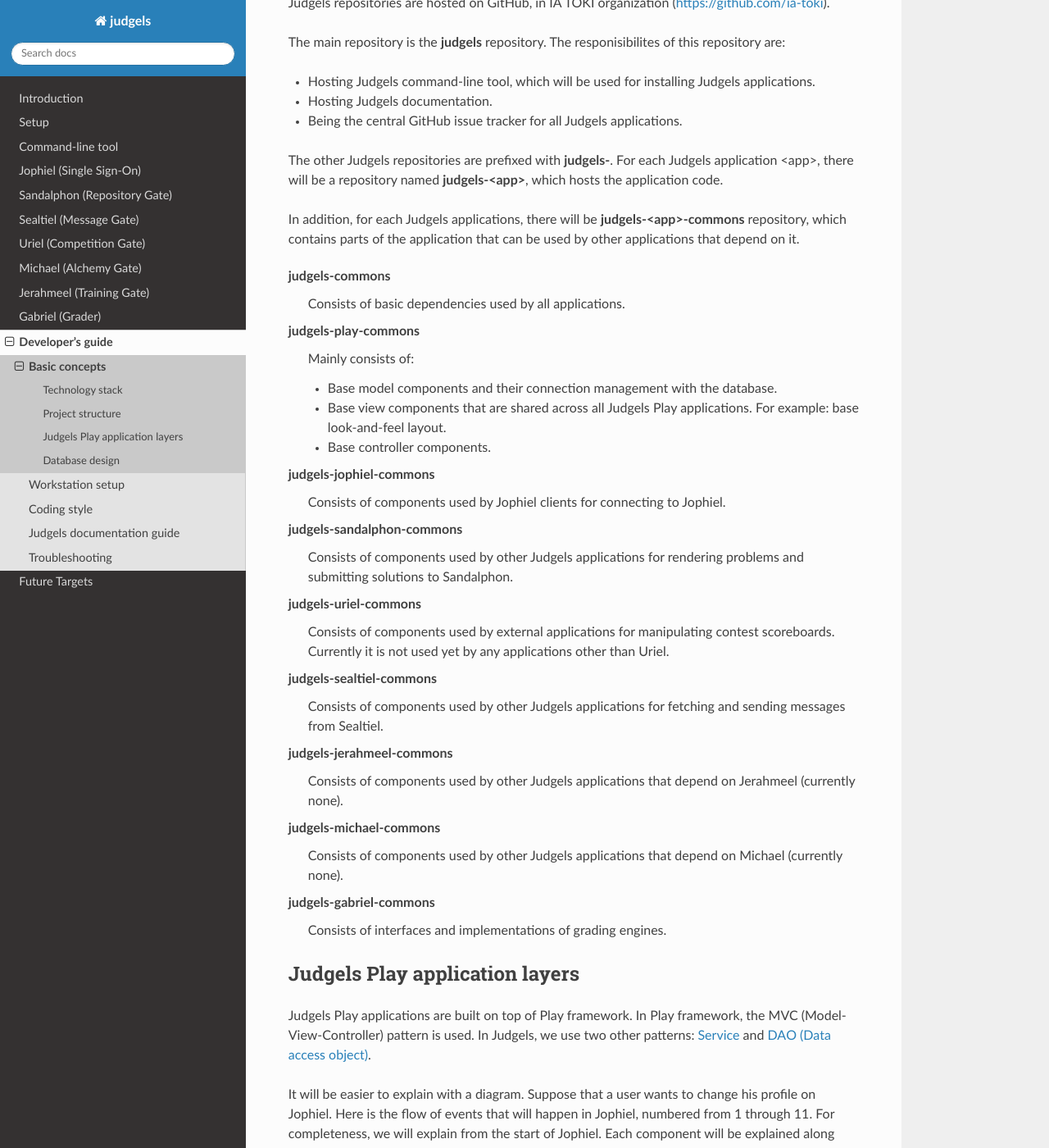
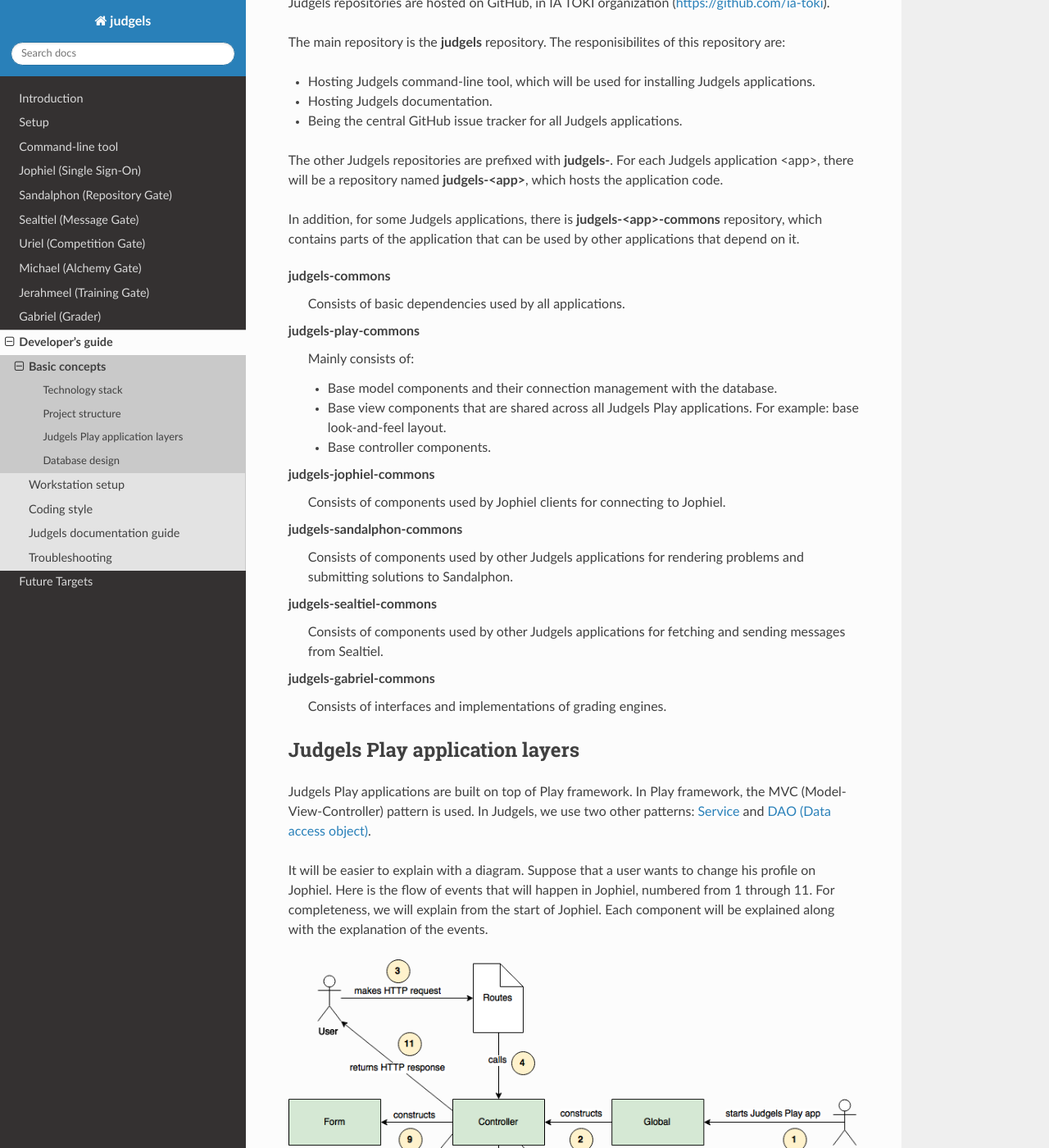
Before and after one commit to judgels/judgels, a Sphinx documentation site: the page built from docs/developers-guide_concepts.rst, in a window 1280 px wide and 1400 px high, scrolled down 833 px. Shown: the whole window at 82% size. Built offline with Sphinx 7.4.7 and the Read the Docs theme 2.0.0, drawn with Linux system fonts in a browser that asks for light colours; formulas are drawn with MathJax 3.

Commit message:
Remove docs on {uriel, jerahmeel, michael}-commons

```diff
--- a/docs/developers-guide_concepts.rst
+++ b/docs/developers-guide_concepts.rst
@@ -41,7 +41,7 @@
 
 The other Judgels repositories are prefixed with **judgels-**. For each Judgels application <app>, there will be a repository named **judgels-<app>**, which hosts the application code.
 
-In addition, for each Judgels applications, there will be **judgels-<app>-commons** repository, which contains parts of the application that can be used by other applications that depend on it.
+In addition, for some Judgels applications, there is **judgels-<app>-commons** repository, which contains parts of the application that can be used by other applications that depend on it.
 
 judgels-commons
     Consists of basic dependencies used by all applications.
@@ -59,17 +59,8 @@
 judgels-sandalphon-commons
     Consists of components used by other Judgels applications for rendering problems and submitting solutions to Sandalphon.
 
-judgels-uriel-commons
-    Consists of components used by external applications for manipulating contest scoreboards. Currently it is not used yet by any applications other than Uriel.
-
 judgels-sealtiel-commons
     Consists of components used by other Judgels applications for fetching and sending messages from Sealtiel.
-
-judgels-jerahmeel-commons
-    Consists of components used by other Judgels applications that depend on Jerahmeel (currently none).
-
-judgels-michael-commons
-    Consists of components used by other Judgels applications that depend on Michael (currently none).
 
 judgels-gabriel-commons
     Consists of interfaces and implementations of grading engines.
```
